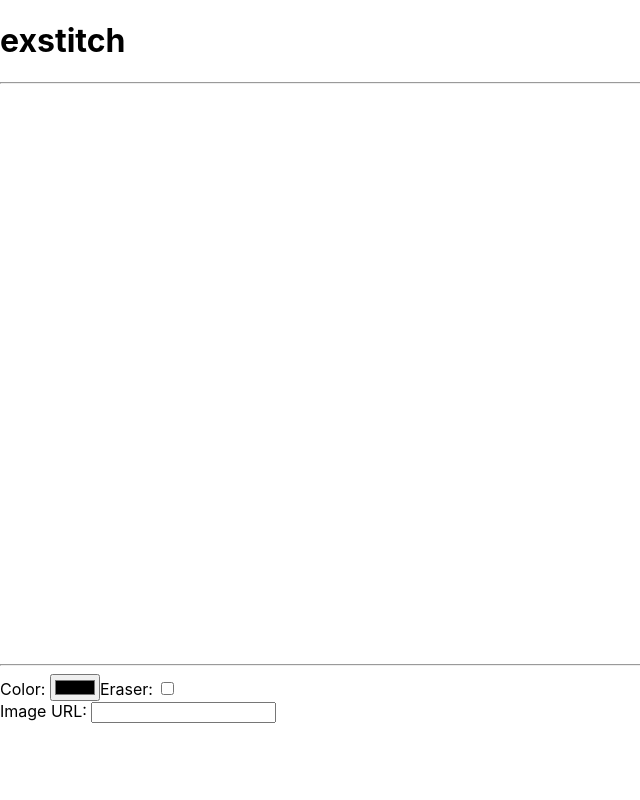
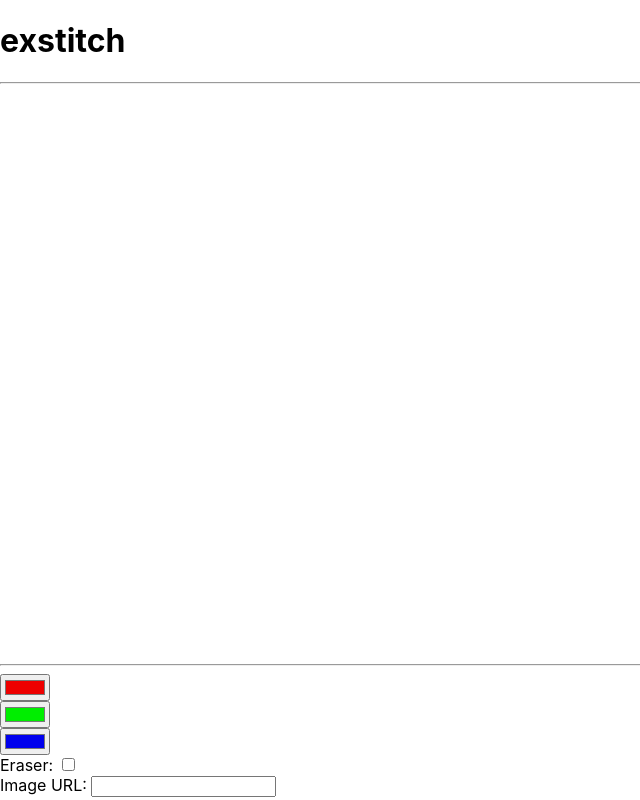
Before and after one commit to monman53/exstitch, a React (Create React App) app: page / in a window 1280 px wide. Shown: the whole page, without its empty margins (0-640 px from the left). Built offline with nearby package versions, Linux system fonts and the light colour scheme.

Commit message:
Introduce multiple color palette

```diff
--- a/src/Editor.tsx
+++ b/src/Editor.tsx
@@ -11,7 +11,8 @@ interface State {
   imageURL: string,
   image: HTMLImageElement,
   eraserEnabled: boolean,
-  color: string,
+  color: string[],
+  colorSelected: number,
 };
 
 function Editor() {
@@ -37,8 +38,7 @@ function Editor() {
   let grid: number[] = [];
   for (var i = 0; i < nh; i++) {
     for (var j = 0; j < nw; j++) {
-      // grid.push((i + j) % 2);
-      grid.push(0);
+      grid.push(-1);
     }
   }
 
@@ -55,7 +55,8 @@ function Editor() {
     imageURL: imageURL,
     image: image,
     eraserEnabled: false,
-    color: "0x00000000",
+    color: ["#ee0000", "#00ee00", "#0000ee"],
+    colorSelected: 0,
   }
 
   const [state, setState] = useState(initialState);
@@ -79,8 +80,8 @@ function Editor() {
         const h = i * state.dh;
         const w = j * state.dw;
         const style = state.grid[i * state.nw + j];
-        if (style !== 0) {
-          ctx.fillStyle = state.color;
+        if (style >= 0) {
+          ctx.fillStyle = state.color[style];
           ctx.fillRect(w, h, dw, dh)
         }
       }
@@ -96,9 +97,9 @@ function Editor() {
     const i = Math.floor(y / state.dh);
     const j = Math.floor(x / state.dw);
 
-    let next_state = 0;
+    let next_state = -1;
     if (!state.eraserEnabled) {
-      next_state = 1;
+      next_state = state.colorSelected;
     }
 
     // Change grid state (fill one cell)
@@ -107,9 +108,13 @@ function Editor() {
     setState({ ...state, grid: grid })
   };
 
-  const handleColorChange = (event: React.ChangeEvent<HTMLInputElement>) => {
-    const color = event.target.value;
-    setState({ ...state, color: color })
+  const handleColorChange = (idx: number) => {
+    return (event: React.ChangeEvent<HTMLInputElement>) => {
+      const new_color = event.target.value;
+      const color = state.color;
+      color[idx] = new_color;
+      setState({ ...state, color: color, colorSelected: idx })
+    }
   };
 
   const handleEraserChange = (event: React.ChangeEvent<HTMLInputElement>) => {
@@ -147,7 +152,8 @@ function Editor() {
       </div>
       <hr />
       <div>
-        Color: <input type="color" value={state.color} onChange={handleColorChange} />
+        {state.color.map((c, idx) => { return (<div><input type="color" value={c} onChange={handleColorChange(idx)} /><br /></div>) })}
+        {/* Color: <input type="color" value={state.color} onChange={handleColorChange} /> */}
         Eraser: <input type="checkbox" checked={state.eraserEnabled} onChange={handleEraserChange} />
         <br />
         Image URL: <input type="text" value={state.imageURL} onChange={handleImageURLChange} />
```
Also changed, not shown: 1 other file (tests, documents, lock files or other folders).
